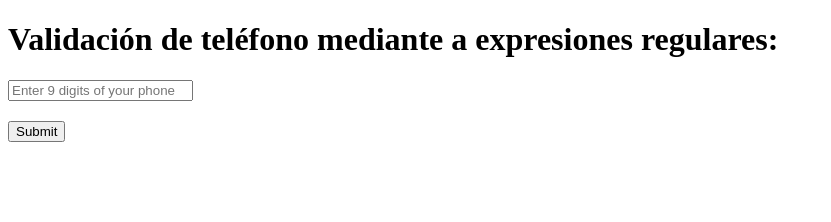
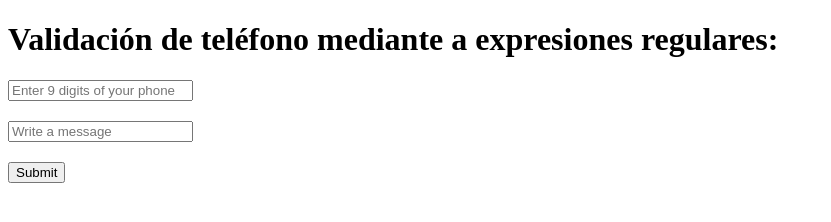
Before and after one commit to xavigalan/BOOTCAMP-Java24, a plain HTML site: page HTML/telefono.html in a window 1280 px wide. Shown: the whole page, without its empty margins (0-831 px from the left). Drawn offline with Linux system fonts and the light colour scheme.

Commit message:
EJERCICIO 6 FORMAT SUBMIT hecho

```diff
--- a/HTML/telefono.html
+++ b/HTML/telefono.html
@@ -10,6 +10,10 @@
     button.submit {
         margin-top: 20px;
     }
+
+    div.message {
+        margin-top: 20px;
+    }
 </style>
 
 <body>
@@ -17,10 +21,16 @@
         <h1>Validación de teléfono mediante a expresiones regulares:</h1>
     </header>
     <main>
-        <form action="#" method="POST">
-            <div><input id="telefono" name="email" type="tel" placeholder="Enter 9 digits of your phone" required minlength="9"
-                    maxlength="9" pattern="\d{9}"></div>
-            <div><button class="submit">Submit</button></div>
+        <form action="https://formsubmit.co/xavier.galan.perez@gmail.com" method="POST">
+            <div><input id="telefono" name="telefono" type="tel" placeholder="Enter 9 digits of your phone" required
+                    minlength="9" maxlength="9" pattern="\d{9}">
+                <div class="message">
+                    <input id="mensaje" name="mensaje" type="text" placeholder="Write a message" required>
+                </div>
+            </div>
+            <div>
+                <button class="submit">Submit</button>
+            </div>
         </form>
     </main>
     <footer>
```
